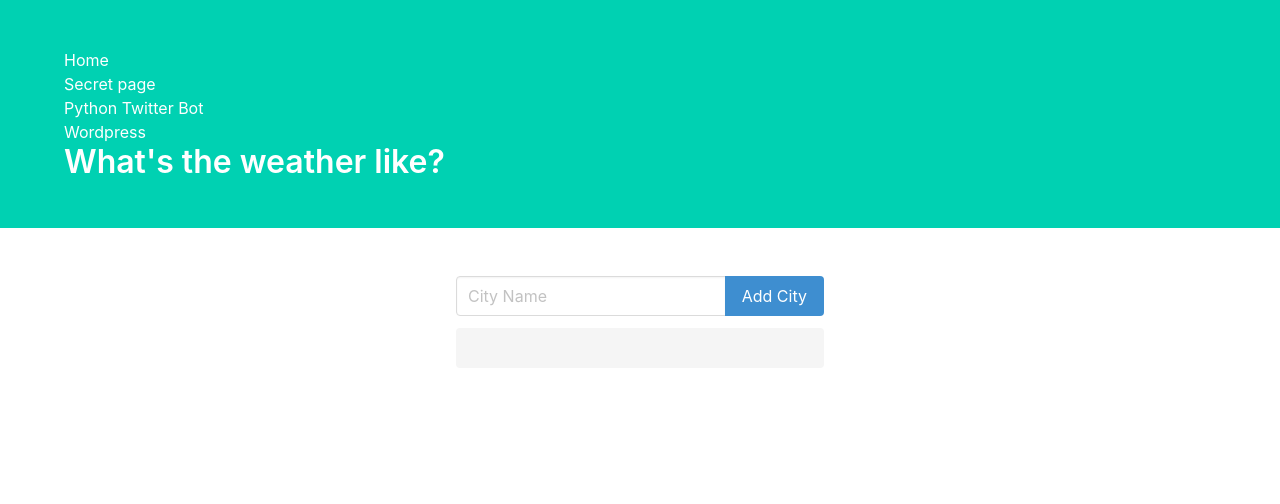
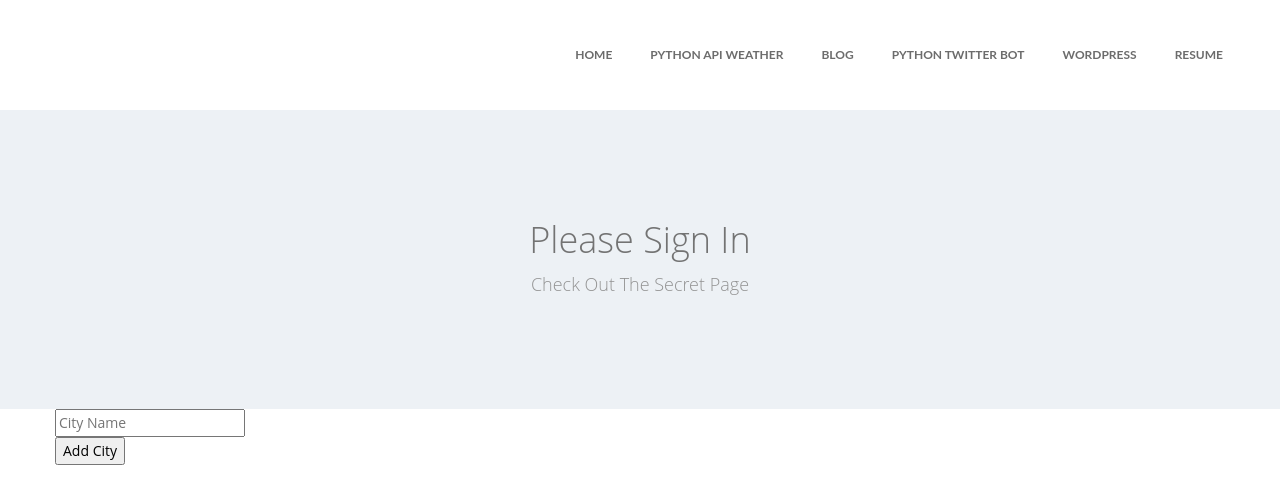
Before and after one commit to ErinClaudio/congenial-bassoon, a Django app: page /weather/ in a window 1280 px wide. Shown: the top 504 px of the page. Run offline with Django 3.2, Linux system fonts and the light colour scheme; data that the repository does not hold is empty; some libraries are stand-ins or nearby versions.

Commit message:
styling changes

```diff
--- a/weatherapp/templates/weather/weather.html
+++ b/weatherapp/templates/weather/weather.html
@@ -1,28 +1,81 @@
 <!DOCTYPE html>
 <html lang="en">
-
+{% load static %}
+<!doctype html>
+<html lang="en">
 <head>
     <meta charset="UTF-8">
     <meta name="viewport" content="width=device-width, initial-scale=1.0">
     <meta http-equiv="X-UA-Compatible" content="ie=edge">
-    <title>The Weather Today</title>
-    <link rel="stylesheet" href="https://cdnjs.cloudflare.com/ajax/libs/bulma/0.6.2/css/bulma.css" />
+    <title>Erin Claudio</title>
+
+    <link rel="stylesheet" href="{% static 'assets/css/bootstrap.min.css' %}">
+    <link rel="stylesheet" href="{% static 'assets/css/material-design-iconic-font.min.css' %}">
+    <link rel="stylesheet" href="{% static 'assets/css/venobox.css' %}">
+    <link rel="stylesheet" href="{% static 'assets/css/slick.min.css'' %}">
+    <link rel="stylesheet" href="{% static 'assets/css/style.css' %}">
+    <link rel="stylesheet" href="{% static 'assets/css/responsive.css' %}">
+    <!-- modernizr js -->
+    <script src="{% static 'assets/js/vendor/modernizr-2.8.3.min.js' %}"></script>
+    <!--<link rel="stylesheet" href="https://cdnjs.cloudflare.com/ajax/libs/bulma/0.6.2/css/bulma.css" />-->
 </head>
+<body>
 
-<body>
-    <section class="hero is-primary">
-        <div class="hero-body">
-            <div class="container">
-                <a class="nav-link" href="{% url 'home' %}"><h2>Home</h2></a>
-                <a href="{% url 'secret' %}"><h2>Secret page</h2></a>
-                <a href="https://twitter.com/claudio_erin"target="_blank"> <h2>Python Twitter Bot</h2> </a>
-                <a href="http://www.traversecitykids.com/" target="_blank"><h2>Wordpress</h2></a>
-                <h1 class="title">
-                    What's the weather like?
-                </h1>
-            </div>
-        </div>
-    </section>
+<header class="header-style-1">
+		<div class="header-top active-sticky">
+			<div class="container">
+				<div class="row">
+					<div class="col-xs-12 col-sm-2 col-md-3">
+						<div class="left">
+						</div>
+					</div>
+					<div class="col-xs-12 col-sm-10 col-md-9">
+						<div class="right">
+							<nav class="mainmenu menu-hover-1 pull-right">
+								<div class="navbar-header">
+									<button type="button" class="navbar-toggle" data-toggle="collapse" data-target=".navbar-collapse">
+										<span class="icon-bar"></span>
+										<span class="icon-bar"></span>
+										<span class="icon-bar"></span>
+									</button>
+								</div>
+                                <div class="navbar-collapse collapse clearfix">
+                                    <ul class="navigation clearfix">
+                                        <!-- HOME START -->
+                                        <li><a class="nav-link" href="{% url 'home' %}">Home</a>
+                                        </li>
+                                        <li><a class="nav-link" href="weather/">Python API weather</a>
+                                        </li>
+                                        <li><a class="nav-link" href=" blog/">Blog</a>
+                                        </li>
+                                        <li><a class="nav-link" href="https://twitter.com/claudio_erin"target="_blank">Python Twitter Bot </a>
+                                        </li>
+                                        <li><a class="nav-link" href="http://www.traversecitykids.com/" target="_blank">Wordpress</a>
+                                        </li>
+                                        <li><a class="nav-link" href="{% static 'ResumeEC.pdf' %}" target= "_blank">Resume</a>
+                                        </li>
+                                    </ul>
+								</div>
+							</nav>
+						</div>
+					</div>
+				</div>
+			</div>
+		</div>
+    </header>
+<div class="header-space"></div>
+<div class="pages-header bg-color-2">
+		<div class="container">
+			<div class="row text-center">
+				<div class="col-xs-12">
+					<div class="page-title ptb-110">
+						<h1 class="mb-15">Please sign in</h1>
+                        <h4 class="mb-5">Check out the secret page</h4>
+					</div>
+				</div>
+			</div>
+		</div>
+	</div>
     <section class="section">
         <div class="container">
             <div class="columns">
```
Also changed, not shown: db.sqlite3.
